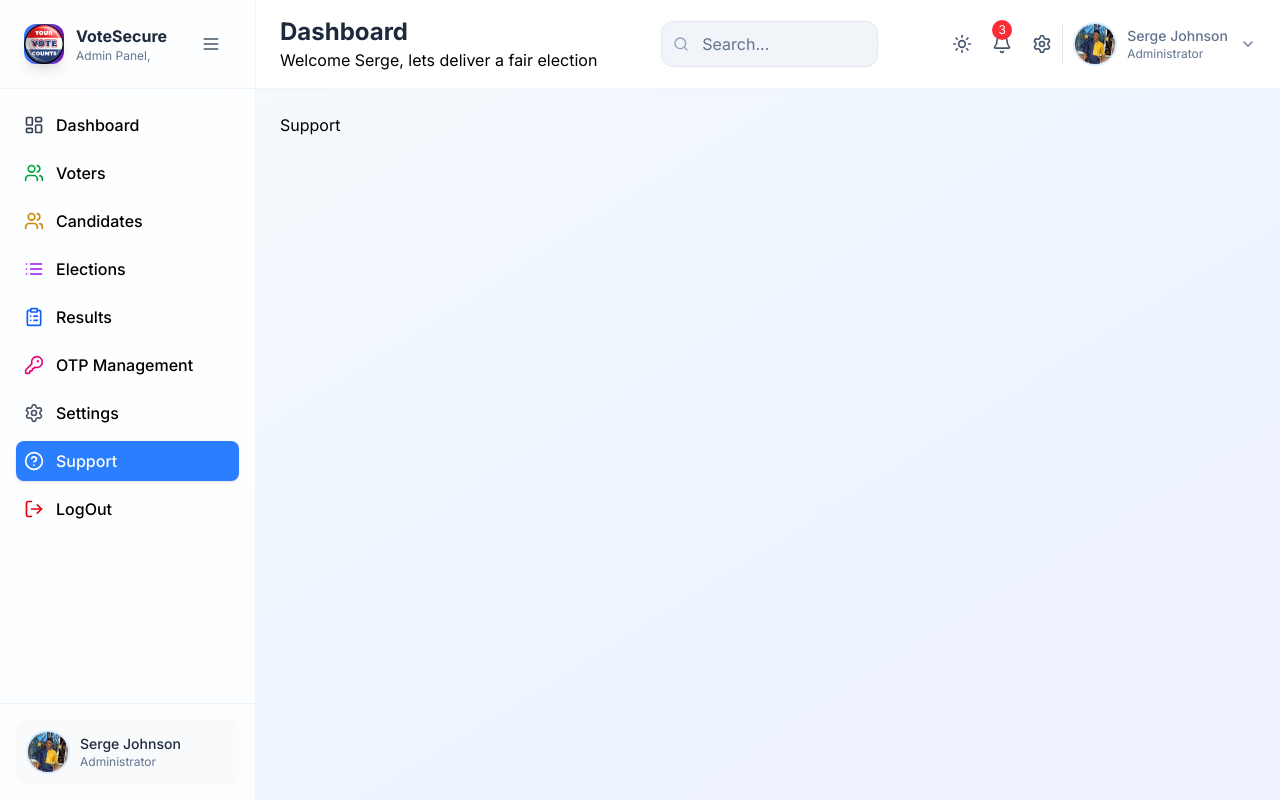
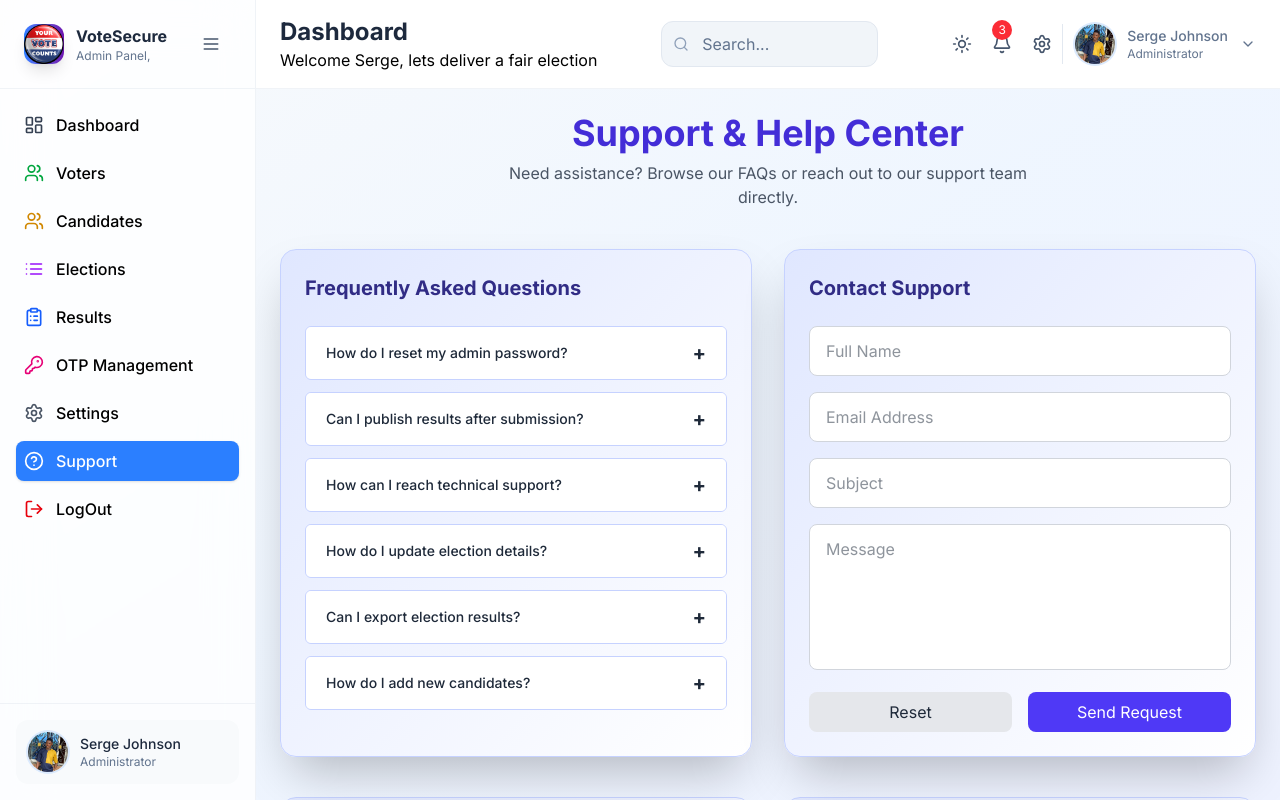
Before and after one commit to PENANCE-SEARCH-KHAN/Online-Voting-System-, a React (Vite) app in the folder vite-project/: page /support in a window 1280 px wide. Built offline with nearby package versions, Linux system fonts and the light colour scheme.

Commit message:
Support page

```diff
--- a/vite-project/src/pages/Support.jsx
+++ b/vite-project/src/pages/Support.jsx
@@ -1,9 +1,212 @@
-import React from 'react'
+import React, { useState } from 'react';
 
 function Support() {
+  const [activeIndex, setActiveIndex] = useState(null);
+  const [formData, setFormData] = useState({
+    fullName: '',
+    email: '',
+    subject: '',
+    message: '',
+  });
+
+  const faqs = [
+    {
+      question: 'How do I reset my admin password?',
+      answer:
+        'Go to your profile settings and click on "Change Password". Follow the instructions to reset your password.',
+    },
+    {
+      question: 'Can I publish results after submission?',
+      answer:
+        'Yes, results can be published anytime unless locked by the system admin.',
+    },
+    {
+      question: 'How can I reach technical support?',
+      answer:
+        'Use the contact form below or email support@electionportal.com.',
+    },
+    {
+      question: 'How do I update election details?',
+      answer:
+        'Navigate to the Election Management panel, select the election, and click "Edit".',
+    },
+    {
+      question: 'Can I export election results?',
+      answer:
+        'You can export election results as PDFs by using the Export PDF button on the results page.',
+    },
+    {
+      question: 'How do I add new candidates?',
+      answer:
+        'Go to the Election Management panel, select the election, and use the Add Candidate button.',
+    },
+  ];
+
+  const toggleFAQ = (index) => {
+    setActiveIndex(index === activeIndex ? null : index);
+  };
+
+  const handleChange = (e) => {
+    const { name, value } = e.target;
+    setFormData((prev) => ({ ...prev, [name]: value }));
+  };
+
+  const handleReset = () => {
+    setFormData({
+      fullName: '',
+      email: '',
+      subject: '',
+      message: '',
+    });
+  };
+
+  const handleSubmit = (e) => {
+    e.preventDefault();
+    alert(
+      `Request sent!\n\nName: ${formData.fullName}\nEmail: ${formData.email}\nSubject: ${formData.subject}\nMessage: ${formData.message}`
+    );
+    handleReset();
+  };
+
   return (
-    <div>Support</div>
-  )
+    <div className="max-w-6xl mx-auto">
+      {/* Header */}
+      <div className="text-center mb-10">
+        <h1 className="text-4xl font-bold text-indigo-700 dark:text-indigo-400">
+          Support & Help Center
+        </h1>
+        <p className="mt-2 text-gray-600 dark:text-gray-400 text-base max-w-xl mx-auto">
+          Need assistance? Browse our FAQs or reach out to our support team directly.
+        </p>
+      </div>
+
+      {/* FAQ + Contact Form Cards */}
+      <div className="flex flex-col md:flex-row gap-8">
+        {/* FAQ Card */}
+        <div className="flex-1 bg-gradient-to-br from-indigo-100 to-white dark:from-slate-800 dark:to-slate-900 backdrop-blur-md shadow-2xl border border-indigo-200 dark:border-slate-700 rounded-2xl p-6 transition hover:scale-[1.01]">
+          <h2 className="text-xl font-semibold text-indigo-900 dark:text-white mb-6">
+            Frequently Asked Questions
+          </h2>
+          <div className="space-y-3">
+            {faqs.map((faq, index) => (
+              <div
+                key={index}
+                className="rounded-md overflow-hidden border border-indigo-200 dark:border-slate-600"
+              >
+                <button
+                  onClick={() => toggleFAQ(index)}
+                  className="w-full text-left px-5 py-3 font-medium text-sm text-gray-800 dark:text-white flex justify-between items-center bg-white dark:bg-slate-800 hover:bg-indigo-50 dark:hover:bg-slate-700 transition"
+                >
+                  {faq.question}
+                  <span className="text-xl font-bold">
+                    {activeIndex === index ? '−' : '+'}
+                  </span>
+                </button>
+                {activeIndex === index && (
+                  <div className="px-5 py-3 text-gray-600 dark:text-gray-300 text-sm bg-indigo-50 dark:bg-slate-800">
+                    {faq.answer}
+                  </div>
+                )}
+              </div>
+            ))}
+          </div>
+        </div>
+
+        {/* Contact Support Form */}
+        <div className="flex-1 bg-gradient-to-br from-indigo-100 to-white dark:from-slate-800 dark:to-slate-900 backdrop-blur-md shadow-2xl border border-indigo-200 dark:border-slate-700 rounded-2xl p-6 transition hover:scale-[1.01]">
+          <h2 className="text-xl font-semibold text-indigo-900 dark:text-white mb-6">
+            Contact Support
+          </h2>
+
+          <form onSubmit={handleSubmit} className="space-y-4">
+            <input
+              type="text"
+              name="fullName"
+              value={formData.fullName}
+              onChange={handleChange}
+              placeholder="Full Name"
+              required
+              className="w-full px-4 py-3 rounded-lg border border-gray-300 dark:border-slate-600 bg-white dark:bg-slate-900 text-gray-800 dark:text-white focus:outline-none focus:ring-2 focus:ring-indigo-500"
+            />
+            <input
+              type="email"
+              name="email"
+              value={formData.email}
+              onChange={handleChange}
+              placeholder="Email Address"
+              required
+              className="w-full px-4 py-3 rounded-lg border border-gray-300 dark:border-slate-600 bg-white dark:bg-slate-900 text-gray-800 dark:text-white focus:outline-none focus:ring-2 focus:ring-indigo-500"
+            />
+            <input
+              type="text"
+              name="subject"
+              value={formData.subject}
+              onChange={handleChange}
+              placeholder="Subject"
+              required
+              className="w-full px-4 py-3 rounded-lg border border-gray-300 dark:border-slate-600 bg-white dark:bg-slate-900 text-gray-800 dark:text-white focus:outline-none focus:ring-2 focus:ring-indigo-500"
+            />
+            <textarea
+              name="message"
+              value={formData.message}
+              onChange={handleChange}
+              placeholder="Message"
+              rows={5}
+              required
+              className="w-full px-4 py-3 rounded-lg border border-gray-300 dark:border-slate-600 bg-white dark:bg-slate-900 text-gray-800 dark:text-white resize-none focus:outline-none focus:ring-2 focus:ring-indigo-500"
+            />
+            <div className="flex justify-between gap-4">
+              <button
+                type="reset"
+                onClick={handleReset}
+                className="w-full py-2 rounded-lg bg-gray-200 dark:bg-slate-700 text-gray-800 dark:text-gray-200 hover:bg-gray-300 dark:hover:bg-slate-600 transition"
+              >
+                Reset
+              </button>
+              <button
+                type="submit"
+                className="w-full py-2 rounded-lg bg-indigo-600 text-white hover:bg-indigo-700 transition"
+              >
+                Send Request
+              </button>
+            </div>
+          </form>
+        </div>
+      </div>
+
+      {/* Download Manual + Contact Info Row */}
+      <div className="flex flex-col md:flex-row gap-8 mt-10">
+        {/* Download Manual */}
+        <div className="flex-1 bg-gradient-to-br from-indigo-100 to-white dark:from-slate-800 dark:to-slate-900 shadow-xl rounded-2xl p-6 border border-indigo-200 dark:border-slate-700 transition hover:scale-[1.01]">
+          <h2 className="text-xl font-semibold text-indigo-900 dark:text-white mb-3">
+            Download User Manual
+          </h2>
+          <p className="text-gray-700 dark:text-gray-300 mb-4 text-sm">
+            Need help navigating the system? Download our comprehensive user manual to get started quickly.
+          </p>
+          <a
+            href="/manuals/user-manual.pdf"
+            download
+            className="inline-block bg-indigo-600 text-white px-5 py-2 rounded-lg hover:bg-indigo-700 transition"
+          >
+            ⬇️ Download Manual (PDF)
+          </a>
+        </div>
+
+        {/* Contact Info */}
+        <div className="flex-1 bg-gradient-to-br from-indigo-100 to-white dark:from-slate-800 dark:to-slate-900 shadow-xl rounded-2xl p-6 border border-indigo-200 dark:border-slate-700 transition hover:scale-[1.01]">
+          <h3 className="text-lg font-semibold text-indigo-800 dark:text-white mb-2">
+            Contact Information
+          </h3>
+          <ul className="text-sm text-gray-700 dark:text-gray-300 space-y-1">
+            <li><strong>Email:</strong> khanpenancesearch@gmail.com</li>
+            <li><strong>Phone:</strong> +237 651508182</li>
+            <li><strong>Hours:</strong> Mon - Sat, 9:00 AM – 5:00 PM</li>
+          </ul>
+        </div>
+      </div>
+    </div>
+  );
 }
 
-export default Support
+export default Support;
```
